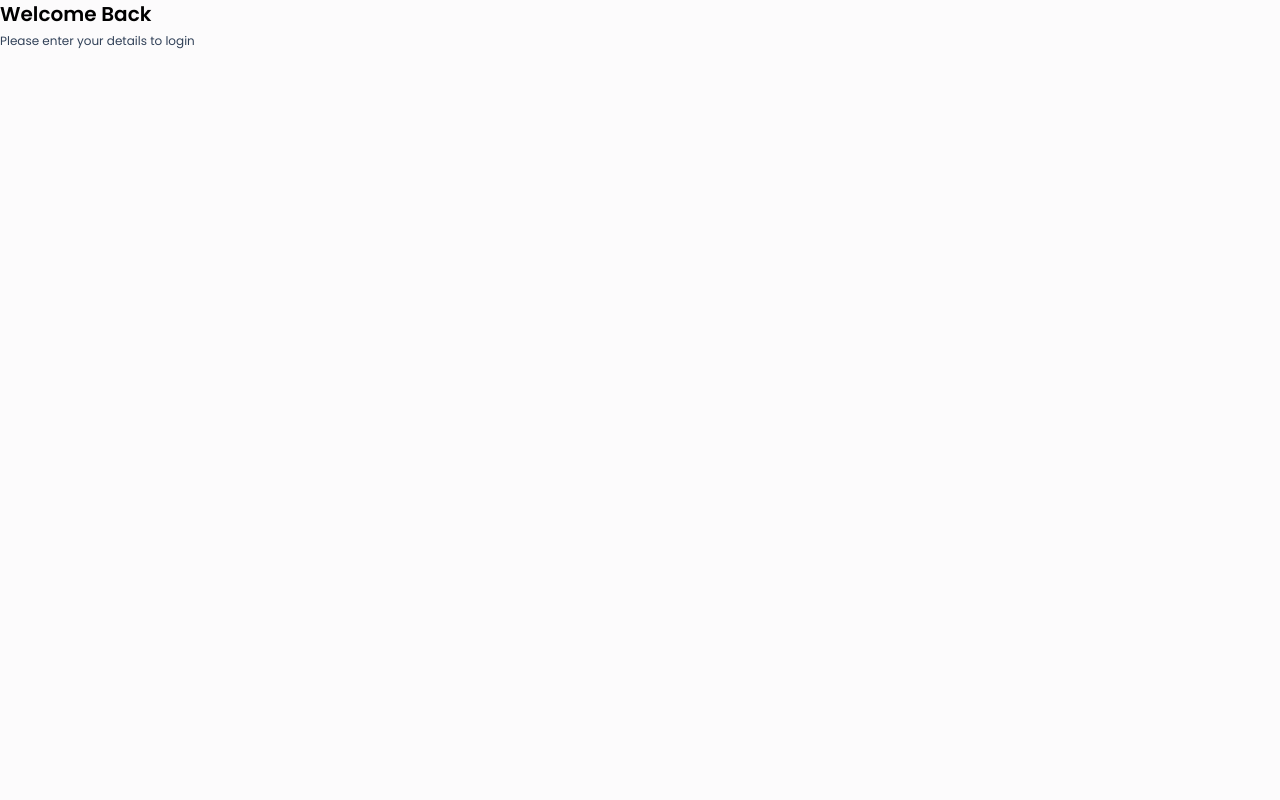
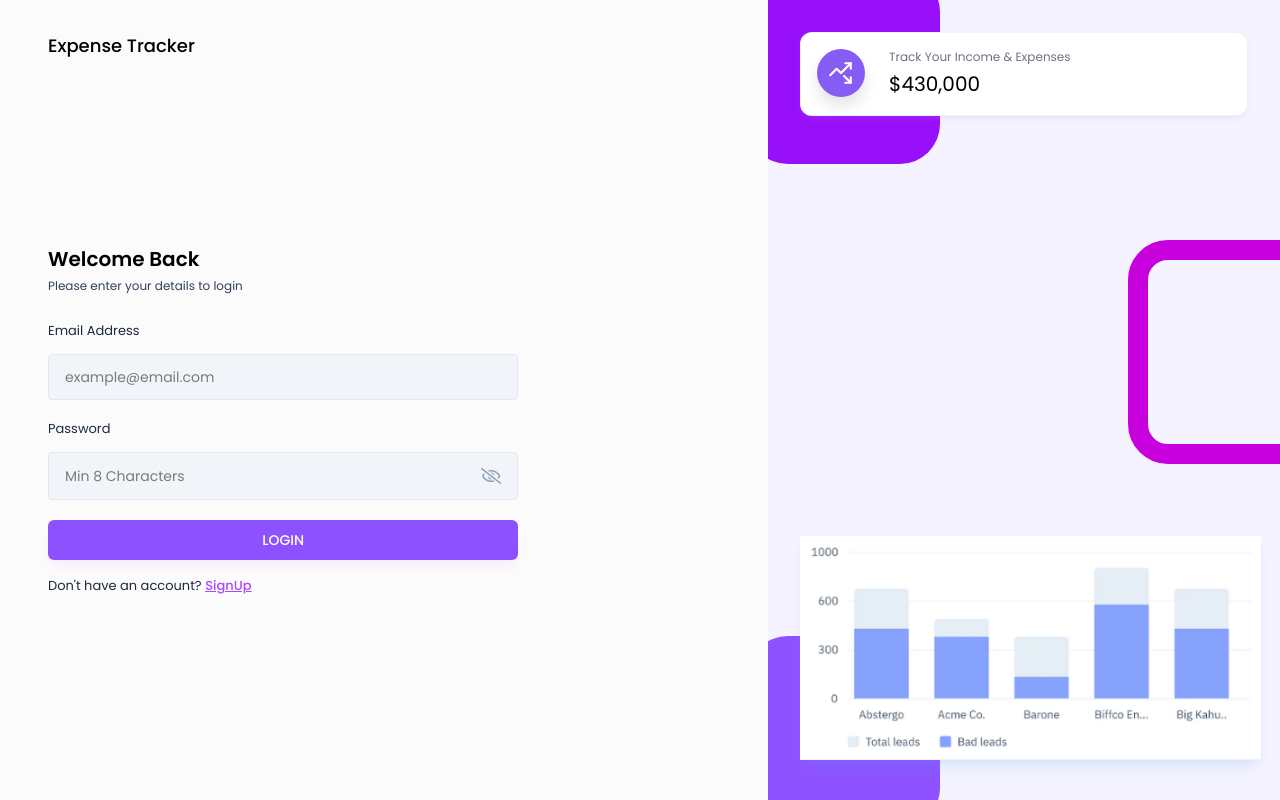
Before and after one commit to Shema-arsene/MERN-expense-tracker, a React (Vite) app in the folder frontend/: page /login in a window 1280 px wide. Built offline with nearby package versions, Linux system fonts and the light colour scheme.

Commit message:
Implemented the login page

```diff
--- /dev/null
+++ b/frontend/src/components/layout/AuthLayout.jsx
@@ -0,0 +1,64 @@
+import React, { Children } from "react"
+import chartImg from "../../assets/images/chart-img.jpg"
+import { LuTrendingUpDown } from "react-icons/lu"
+
+const AuthLayout = ({ children }) => {
+  return (
+    <div className="flex">
+      <div className="w-screen h-screen md:w-[60vw] px-12 pt-8 pb-12">
+        <h2 className="text-lg font-medium text-black">Expense Tracker</h2>
+        {children}
+      </div>
+
+      <div
+        className="hidden md:block w-[40vw] h-screen bg-violet-50 bg-auth-bg-img bg-cover
+                        bg-no-repeat bg-center overflow-hidden p-8 relative"
+      >
+        <div className="w-48 h-48 rounded-[40px] bg-purple-600 absolute -top-7 -left-5" />
+        <div
+          className="w-48 h-56 rounded-[40px] border-[20px] border-fuchsia-600 absolute
+                        top-[30%] -right-10"
+        />
+        <div className="w-48 h-48 rounded-[40px] bg-violet-500 absolute -bottom-7 -left-5" />
+
+        <div className="grid grid-cols-1 z-20">
+          <StatsInfoCard
+            icon={<LuTrendingUpDown />}
+            label="Track Your Income & Expenses"
+            value="430,000"
+            color="bg-primary"
+          />
+        </div>
+
+        <img
+          src={chartImg}
+          alt="Dashboard Image"
+          className="w-64 lg:w-[90%] absolute bottom-10 shadow-lg shadow-blue-400/15"
+        />
+      </div>
+    </div>
+  )
+}
+
+export default AuthLayout
+
+const StatsInfoCard = ({ icon, label, value, color }) => {
+  return (
+    <div
+      className="flex gap-6 bg-white p-4 rounded-xl shadow-md shadow-purple-400/10
+                    border border-gray-200/50 z-10"
+    >
+      <div
+        className={`w-12 h-12 flex items-center justify-center text-[26px] text-white
+                    bg-[#875cf5] rounded-full drop-shadow-xl`}
+      >
+        {icon}
+      </div>
+
+      <div>
+        <h6 className="text-xs text-gray-500 mb-1">{label}</h6>
+        <span className="text-[20px]">${value}</span>
+      </div>
+    </div>
+  )
+}
--- /dev/null
+++ b/frontend/src/components/layout/inputs/Input.jsx
@@ -0,0 +1,48 @@
+import React, { useState } from "react"
+import { FaRegEye, FaRegEyeSlash } from "react-icons/fa"
+
+const Input = ({ value, onChange, label, placeholder, type }) => {
+  const [showPassword, setShowPassword] = useState(false)
+
+  const toggleShowPassword = () => {
+    setShowPassword(!showPassword)
+  }
+
+  return (
+    <div>
+      <label className="text-[13px] text-slate-800">{label}</label>
+
+      <div className="input-box">
+        <input
+          type={
+            type === "password" ? (showPassword ? "text" : "password") : type
+          }
+          placeholder={placeholder}
+          className="w-full bg-transparent outline-none"
+          value={value}
+          onChange={(e) => onChange(e)}
+        />
+
+        {type === "password" && (
+          <>
+            {showPassword ? (
+              <FaRegEye
+                size={22}
+                className="text-[#875cf5] cursor-pointer"
+                onClick={() => toggleShowPassword()}
+              />
+            ) : (
+              <FaRegEyeSlash
+                size={22}
+                className="text-slate-400 cursor-pointer"
+                onClick={() => toggleShowPassword()}
+              />
+            )}
+          </>
+        )}
+      </div>
+    </div>
+  )
+}
+
+export default Input
--- a/frontend/src/index.css
+++ b/frontend/src/index.css
@@ -16,3 +16,13 @@
     overflow-x: hidden;
   }
 }
+
+.input-box {
+  @apply w-full flex justify-between gap-3 text-sm text-black bg-slate-100 rounded px-4 py-3 mb-4 mt-3
+        border border-slate-200 outline-none;
+}
+
+.btn-primary {
+  @apply w-full text-sm font-medium text-white bg-violet-500 shadow-lg shadow-purple-600/5
+          p-[10px] rounded-md my-1 hover:bg-purple-600/15 hover:text-purple-600 cursor-pointer;
+}
--- a/frontend/src/pages/Auth/Login.jsx
+++ b/frontend/src/pages/Auth/Login.jsx
@@ -1,15 +1,78 @@
-import React from "react"
+import React, { useState } from "react"
+import AuthLayout from "../../components/layout/AuthLayout"
+import { useNavigate } from "react-router-dom"
+import Input from "../../components/layout/inputs/Input"
+import { Link } from "react-router-dom"
+import { validateEmail } from "../../utils/helper"
 
 const Login = () => {
+  const [email, setEmail] = useState("")
+  const [password, setPassword] = useState("")
+  const [error, setError] = useState(null)
+
+  const navigate = useNavigate()
+
+  // Handle login submit
+  const handleLogin = async (e) => {
+    e.preventDefault()
+
+    if (!validateEmail(email)) {
+      setError("Please enter a valid email address.")
+      return
+    }
+    if (!password) {
+      setError("Please enter a valid email address.")
+      return
+    }
+
+    setError("")
+
+    // Login API call
+  }
+
   return (
-    <section>
+    <AuthLayout>
       <div className="lg:w-[70%] h-3/4 md:h-full flex flex-col justify-center">
         <h3 className="text-xl font-semibold text-black">Welcome Back</h3>
         <p className="text-xs text-slate-700 mt-[5px] mb-6">
           Please enter your details to login
         </p>
+
+        <form action="" onSubmit={handleLogin}>
+          <Input
+            value={email}
+            onChange={({ target }) => setEmail(target.value)}
+            label="Email Address"
+            placeholder="example@email.com"
+            type="text"
+          />
+
+          <Input
+            value={password}
+            onChange={({ target }) => setPassword(target.value)}
+            label="Password"
+            placeholder="Min 8 Characters"
+            type="password"
+          />
+
+          {error && <p className="text-red-500 text-xs pb-2.5">{error}</p>}
+
+          <button type="submit" className="btn-primary">
+            LOGIN
+          </button>
+
+          <p className="text-[13px] text-slate-800 mt-3">
+            Don't have an account?{" "}
+            <Link
+              to="/signup"
+              className="font-medium underline text-purple-500 hover:text-violet-500"
+            >
+              SignUp
+            </Link>
+          </p>
+        </form>
       </div>
-    </section>
+    </AuthLayout>
   )
 }
 
--- a/frontend/src/utils/helper.js
+++ b/frontend/src/utils/helper.js
@@ -0,0 +1,4 @@
+export const validateEmail = (email) => {
+  const regex = /^[^\s@]+@[^\s@]+\.[^\s@]+$/
+  return regex.test(email)
+}
```
Also changed, not shown: frontend/src/assets/images/chart-img.jpg (added).
